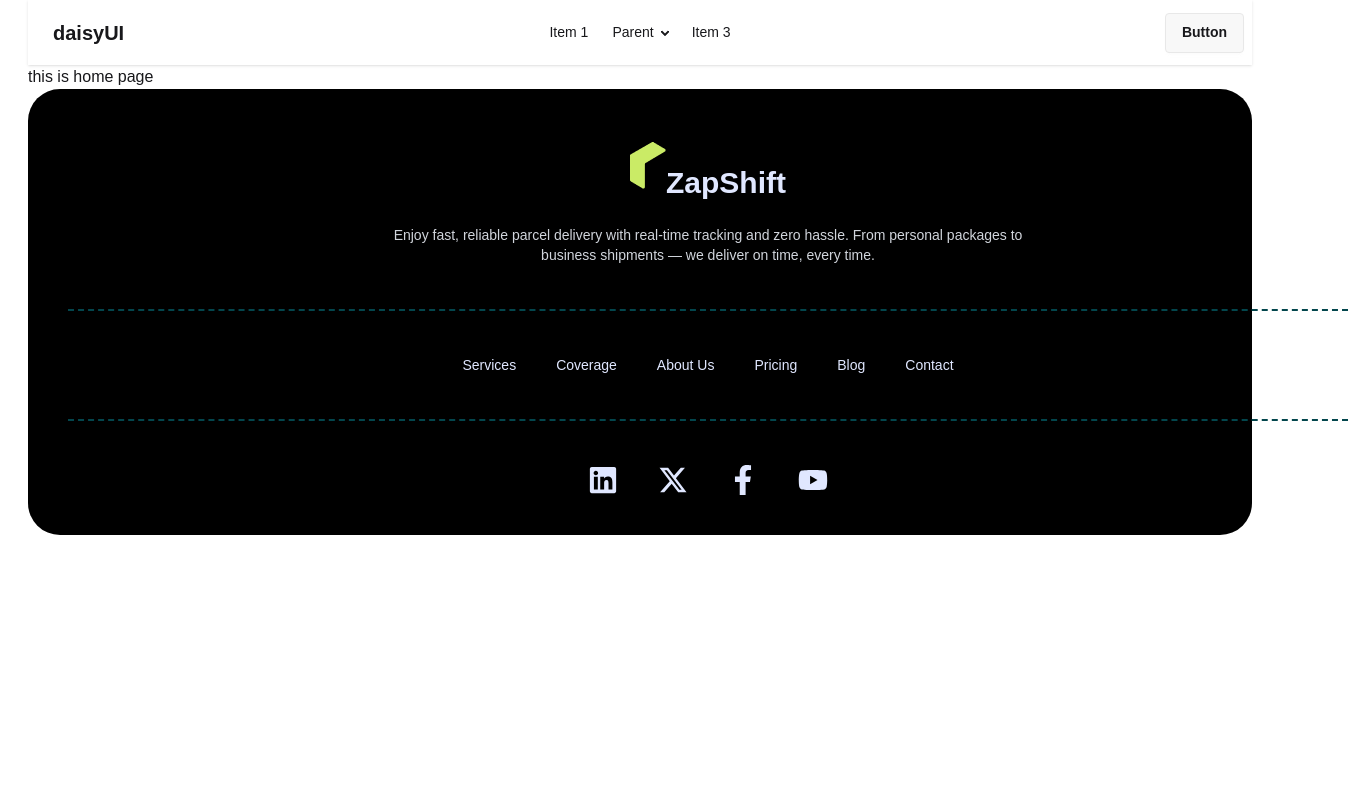
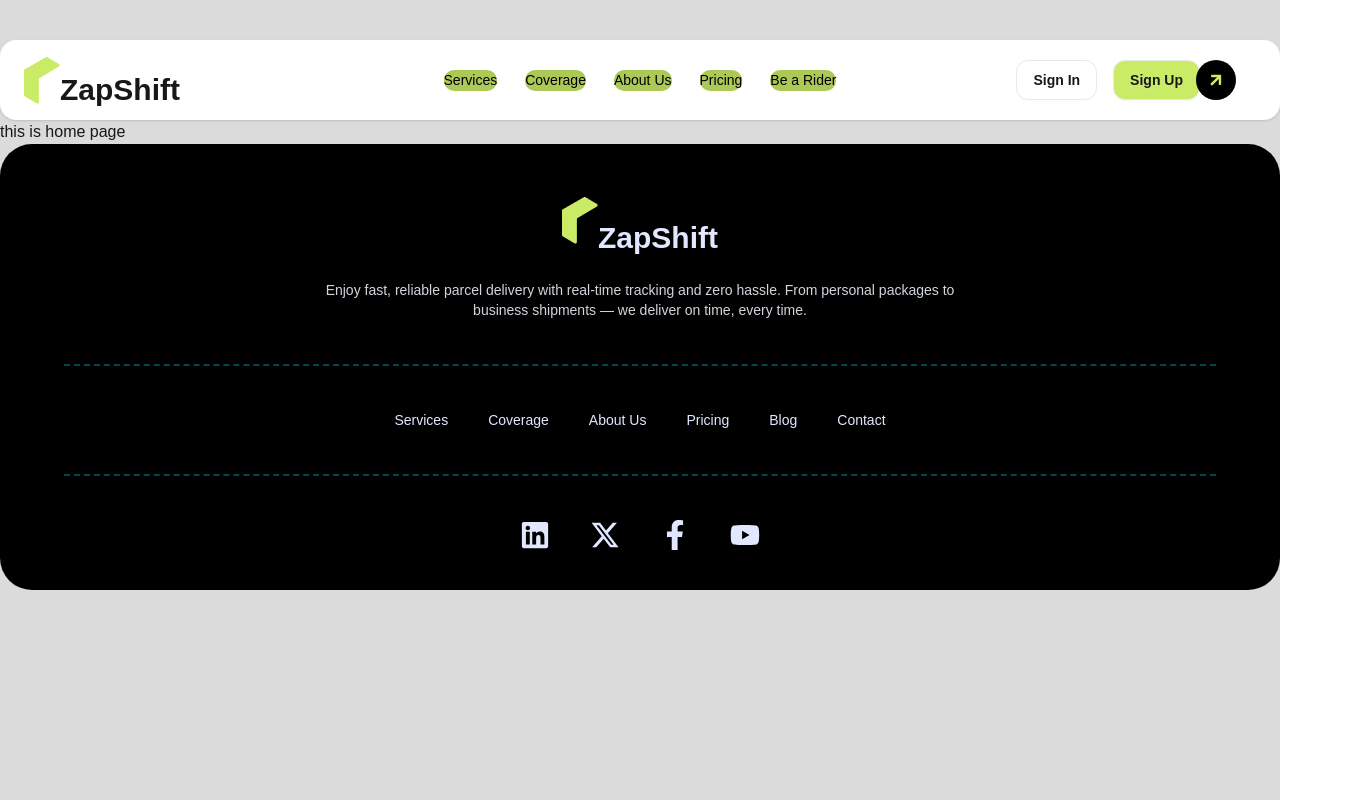
Before and after one commit to tonmoybiswas07/zap_shift_client, a React app: page / in a window 1280 px wide. Shown: the whole page, 1348 px wide, since content can reach past the window. Built offline with nearby package versions, Linux system fonts and the light colour scheme; the HTML template or start-up script is replaced by a standard one.

Commit message:
update navbar

```diff
--- a/src/Components/Container/Container.jsx
+++ /dev/null
@@ -1,11 +0,0 @@
-import React from 'react';
-
-const Container = () => {
-    return (
-       <div className='mx-5'>
-
-       </div>
-    );
-};
-
-export default Container;
--- a/src/Layouts/RootLayouts/RootLayouts.jsx
+++ b/src/Layouts/RootLayouts/RootLayouts.jsx
@@ -5,7 +5,7 @@ import Footer from '../../Pages/Shared/Footer/Footer';
 
 const RootLayouts = () => {
     return (
-        <div className='mx-3 md:mx-5 lg:mx-7'>
+        <div className=' max-w-7xl mx-auto min-h-screen pt-10'>
             <Navbar></Navbar>
             <Outlet></Outlet>
             <Footer></Footer>
--- a/src/Pages/Shared/Footer/Footer.jsx
+++ b/src/Pages/Shared/Footer/Footer.jsx
@@ -2,7 +2,7 @@ import React from 'react';
 import Logo from '../../../Components/Logo/Logo';
 import { FaFacebookF, FaLinkedin, FaYoutube } from 'react-icons/fa';
 import { FaXTwitter } from 'react-icons/fa6';
-import Container from '../../../Components/Container/Container';
+
 
 const Footer = () => {
     return (
@@ -18,7 +18,7 @@ const Footer = () => {
     </p>
 
   </aside>
-  <hr class="w-7xl border-t-2 border-dashed border-[#03464D] mx-auto my-1" />
+  <hr class="w-6xl border-t-2 border-dashed border-[#03464D] mx-auto my-1" />
 
   <nav>
 
@@ -32,7 +32,7 @@ const Footer = () => {
     <li><a href="">Contact</a></li>
    </ul>
   </nav>
-  <hr class="w-7xl border-t-2 border-dashed border-[#03464D] mx-auto my-1" />
+  <hr class="w-6xl  border-t-2 border-dashed border-[#03464D] mx-auto my-1" />
   <div className='flex justify-center items-center gap-10'>
     <FaLinkedin className='text-3xl'/>
     <FaXTwitter className='text-3xl'/>
--- a/src/Pages/Shared/Navbar/Navbar.jsx
+++ b/src/Pages/Shared/Navbar/Navbar.jsx
@@ -1,8 +1,18 @@
 import React from 'react';
+import { Link, NavLink } from 'react-router';
+import Logo from '../../../Components/Logo/Logo';
+import { FaArrowRight } from 'react-icons/fa';
 
 const Navbar = () => {
+    const link = <>
+    <NavLink className='text-[#606060]'>Services</NavLink>
+    <NavLink className='text-[#606060]'>Coverage</NavLink>
+    <NavLink className='text-[#606060]'>About Us</NavLink>
+    <NavLink className='text-[#606060]'>Pricing</NavLink>
+    <NavLink className='text-[#606060]'>Be a Rider</NavLink>
+    </>
     return (
-       <div className="navbar bg-base-100 shadow-sm">
+       <div className="navbar px-6 bg-base-100 rounded-2xl py-3 shadow-sm">
   <div className="navbar-start">
     <div className="dropdown">
       <div tabIndex={0} role="button" className="btn btn-ghost lg:hidden">
@@ -11,36 +21,25 @@ const Navbar = () => {
       <ul
         tabIndex="-1"
         className="menu menu-sm dropdown-content bg-base-100 rounded-box z-1 mt-3 w-52 p-2 shadow">
-        <li><a>Item 1</a></li>
-        <li>
-          <a>Parent</a>
-          <ul className="p-2">
-            <li><a>Submenu 1</a></li>
-            <li><a>Submenu 2</a></li>
-          </ul>
-        </li>
-        <li><a>Item 3</a></li>
+        {link}
       </ul>
     </div>
-    <a className="btn btn-ghost text-xl">daisyUI</a>
+    <Link className=" text-3xl flex justify-center items-center font-extrabold"><Logo></Logo><h2 className='mt-5'>ZapShift</h2></Link>
   </div>
   <div className="navbar-center hidden lg:flex">
-    <ul className="menu menu-horizontal px-1">
-      <li><a>Item 1</a></li>
-      <li>
-        <details>
-          <summary>Parent</summary>
-          <ul className="p-2 bg-base-100 w-40 z-1">
-            <li><a>Submenu 1</a></li>
-            <li><a>Submenu 2</a></li>
-          </ul>
-        </details>
-      </li>
-      <li><a>Item 3</a></li>
+    <ul className="menu menu-horizontal gap-7 px-1">
+      {link}
     </ul>
   </div>
-  <div className="navbar-end">
-    <a className="btn">Button</a>
+  <div className="navbar-end gap-4 relative">
+    <Link className="btn bg-white rounded-xl">Sign In</Link>
+    <Link className='btn bg-[#CAEB66] rounded-xl'>Sign Up</Link>
+    <div className=''>
+<FaArrowRight className="bg-black text-[#CAEB66] text-2xl w-10 h-10 relative right-5 -rotate-45 p-3 rounded-full flex items-center justify-center" />
+
+    </div>
+
+
   </div>
 </div>
     );
--- a/src/index.css
+++ b/src/index.css
@@ -12,4 +12,11 @@ body{
   font-optical-sizing: auto;
 
   font-style: normal;
+  background-color: rgba(128, 128, 128, 0.287);
 }
+
+a.active{
+  background-color: #ACC857;
+  color: black;
+  border-radius: 10px;
+}
```
